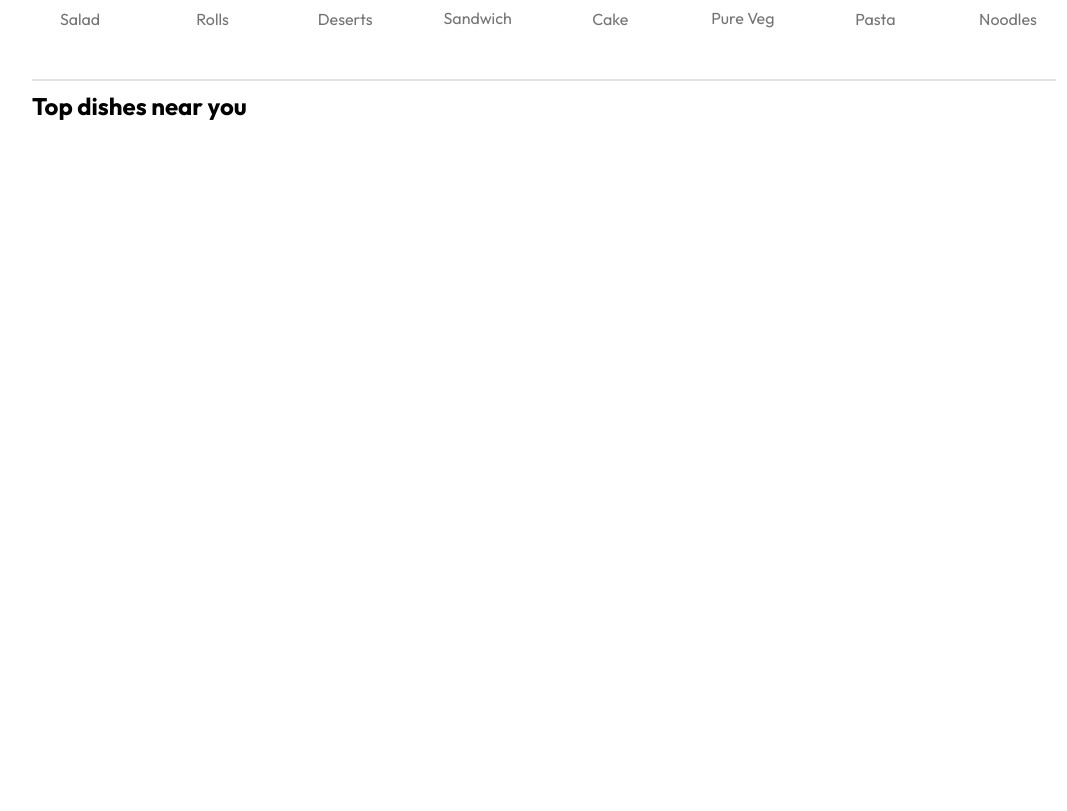
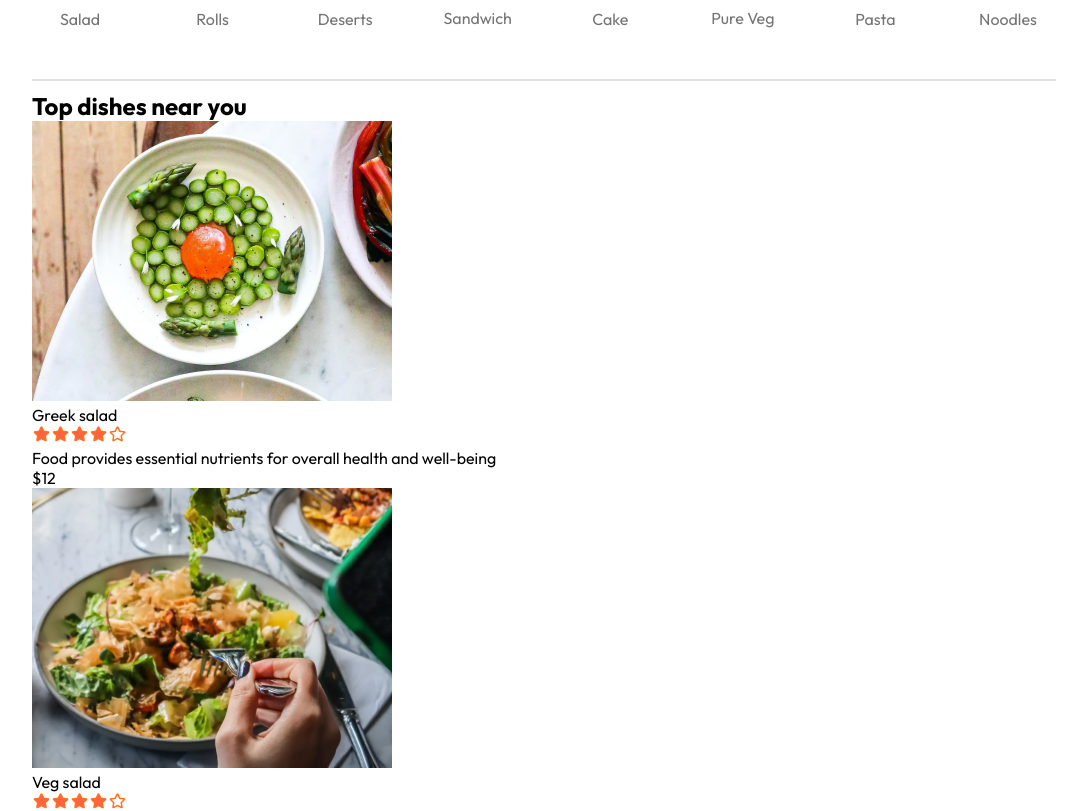
Before and after one commit to Nadeeshana-Lahiru/E-Commerce-Food-Delivery-System, a React (Vite) app in the folder frontend/: page / in a window 1280 px wide. Shown: the part 820-1631 px from the top of the page, without its empty margins (96-1163 px from the left). Before the commit the page ends 941 px from the top, so only its background shows below. Built offline with nearby package versions, Linux system fonts and the light colour scheme.

Commit message:
Continue FoodItem Component

```diff
--- a/frontend/src/components/FoodDisplay/FoodDisplay.jsx
+++ b/frontend/src/components/FoodDisplay/FoodDisplay.jsx
@@ -1,8 +1,9 @@
 import React, { useContext } from 'react'
 import './FoodDisplay.css'
 import { StoreContext } from '../../context/StoreContext'
+import FoodItem from '../FoodItem/FoodItem'
 
-const FoodDisplay = () => {
+const FoodDisplay = ({category}) => {
 
     // get the food lisyt array from StoreContext API
     const {food_list} = useContext(StoreContext)
@@ -10,6 +11,12 @@
   return (
     <div className='food-display' id='food-display'>
         <h2>Top dishes near you</h2>
+        <div className="food-display-list">
+            {food_list.map((item,index)=>{
+              // pass the propoties from FoodItem
+              return <FoodItem key={index} id={item._id} name={item.name} description={item. description} price={item.price} image={item.image}/>
+            })}
+        </div>
     </div>
   )
 }
--- /dev/null
+++ b/frontend/src/components/FoodItem/FoodItem.jsx
@@ -0,0 +1,23 @@
+import React from 'react'
+import "./FoodItem.css"
+import { assets } from '../../assets/assets'
+
+const FoodItem = ({id,name,price,description,image}) => {
+  return (
+    <div className='food-item'>
+        <div className="food-item-img-container">
+            <img className="food-item-image" src={image} alt="" />
+        </div>
+        <div className="food-item-inform">
+            <div className="food-item-name-rating">
+                <p>{name}</p>
+                <img src={assets.rating_starts} alt="" />
+            </div>
+            <p className="food-item-desc">{description}</p>
+            <p className="food-item-price">${price}</p>
+        </div>
+    </div>
+  )
+}
+
+export default FoodItem
```
Also changed, not shown: frontend/src/components/FoodItem/FoodItem.css (added).
